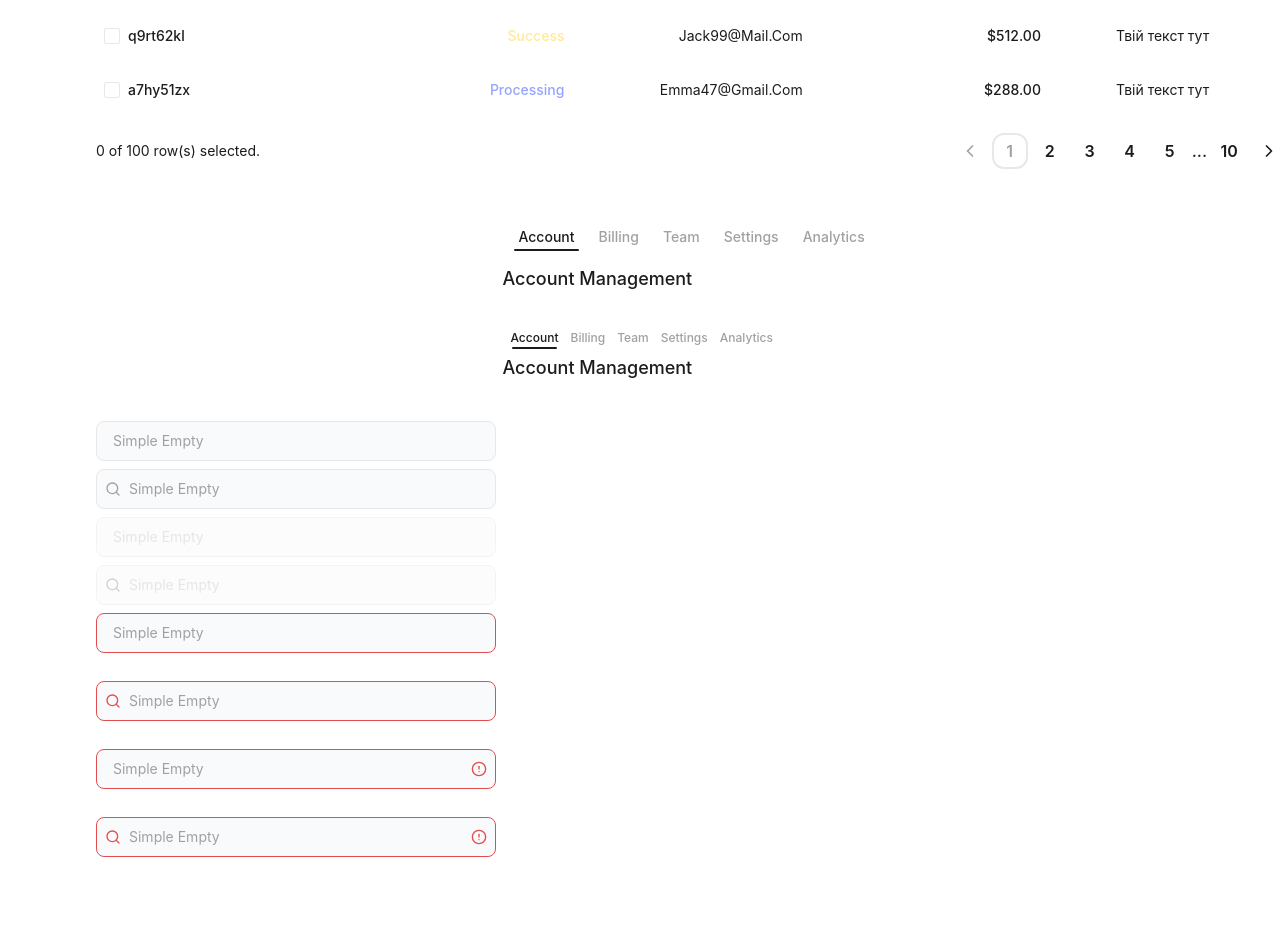
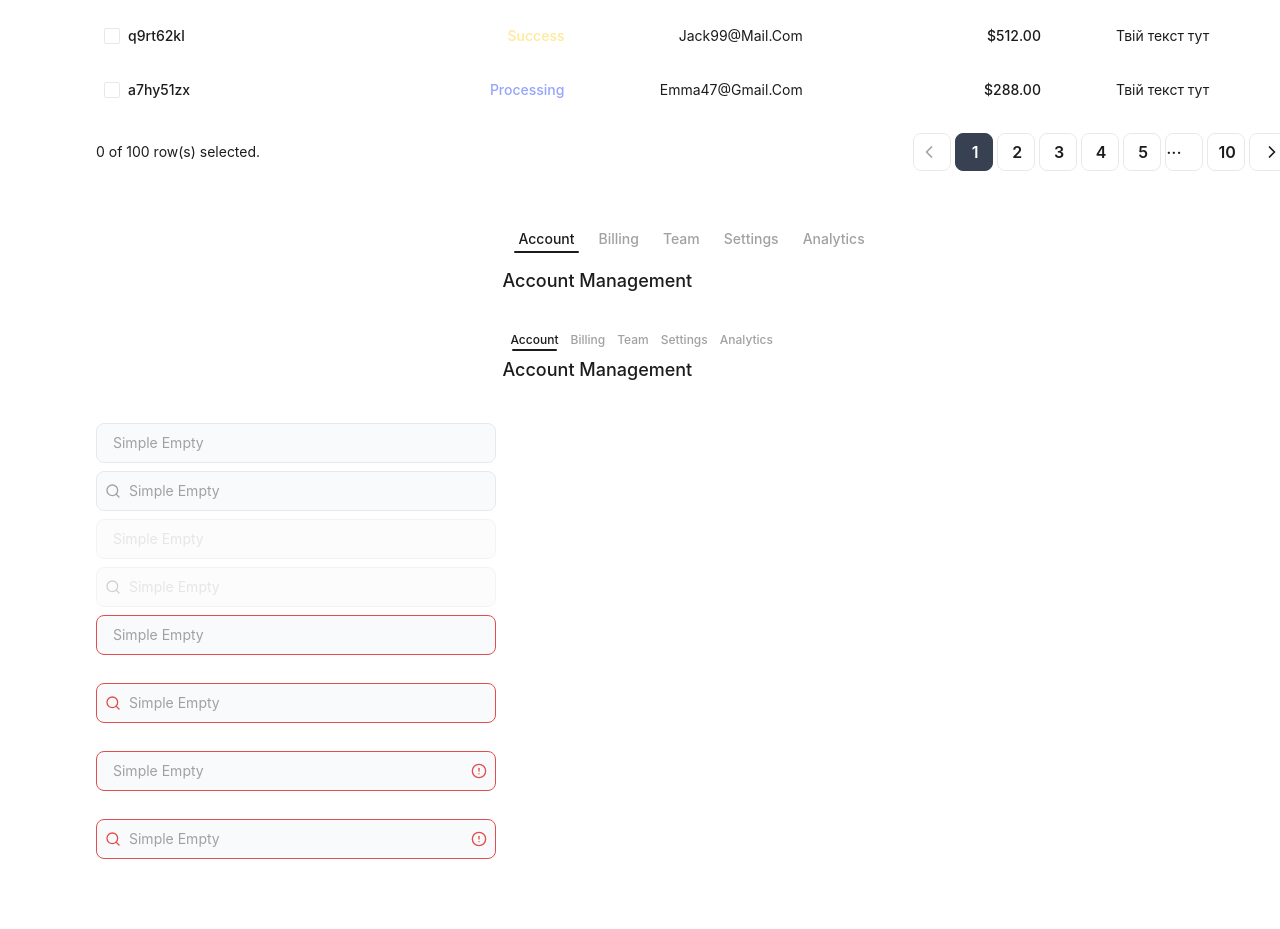
Before and after one commit to San88Francisco/HousesCRM, a Next.js app in the folder client/: page /uikit in a window 1280 px wide. Shown: the part 1900-2829 px from the top of the page. Built offline with nearby package versions, Linux system fonts and the light colour scheme; no server answers; what @react-pdf/renderer would draw is missing.

Commit message:
change pagination styles, added skeleton to performance table, fix pagination rerender

```diff
--- a/client/app/all-apartments/page.tsx
+++ b/client/app/all-apartments/page.tsx
@@ -4,7 +4,6 @@ import { HousesPerformanceAnalytic } from '@/widgets/all-apartments/houses-perfo
 import { PaybackChart } from '@/widgets/all-apartments/payback-chart/PaybackChart';
 import { ChartPieDonutText } from '@/widgets/all-apartments/pie-chart-revenue-distribution';
 
-import { TableComponent } from '@/widgets/uikit/table-component/TableComponent';
 const Page = () => {
   return (
     <div className="flex flex-col gap-7 w-full mb-7">
@@ -14,12 +13,8 @@ const Page = () => {
         <PaybackChart />
       </div>
       <div className="grid grid-cols-1 lg:grid-cols-[4fr_1fr] gap-5 w-full">
-        <TableComponent />
+        <HousesPerformanceAnalytic />
         <CurrencyRevaluationChart />
-      </div>
-
-      <div className="grid grid-cols-1 lg:grid-cols-[4fr_1fr] gap-5 w-full">
-        <HousesPerformanceAnalytic />
       </div>
     </div>
   );
--- a/client/src/hooks/all-apartments/houses-performance-analytic/use-houses-performance.ts
+++ b/client/src/hooks/all-apartments/houses-performance-analytic/use-houses-performance.ts
@@ -1,5 +1,5 @@
+import { useGetHousesAnalyticsQuery, useLazyGetHousesPerformanceQuery } from '@/store/houses-api';
 import { useMemo, useState } from 'react';
-import { useGetHousesAnalyticsQuery, useLazyGetHousesPerformanceQuery } from '@/store/houses-api';
 
 type TriggerArgs = {
   pageIndex: number;
@@ -49,7 +49,7 @@ export const useHousesPerformance = () => {
     trigger,
     pageCount,
 
-    isFetching: activeQuery.isFetching,
+    isLoading: activeQuery.isLoading,
     isError: activeQuery.isError,
     error: activeQuery.error,
 
--- a/client/src/shared/ui/data-table/TablePagination.tsx
+++ b/client/src/shared/ui/data-table/TablePagination.tsx
@@ -1,15 +1,15 @@
+import useVisiblePages from '@/hooks/use-visible-pages';
+import { cn } from '@/shared/utils/cn';
 import { Table } from '@tanstack/react-table';
-import useVisiblePages from '@/hooks/use-visible-pages';
 import {
-  PaginationPrevious,
   Pagination,
   PaginationContent,
   PaginationEllipsis,
   PaginationItem,
   PaginationLink,
   PaginationNext,
+  PaginationPrevious,
 } from '../pagination';
-import { cn } from '@/shared/utils/cn';
 
 type Props<T> = {
   table: Table<T>;
@@ -40,14 +40,21 @@ const TablePagination = <T,>({ table }: Props<T>) => {
               <PaginationEllipsis />
             </PaginationItem>
           ) : (
-            <PaginationItem key={page}>
+            <PaginationItem
+              key={page}
+              className={cn(
+                'cursor-pointer text-text',
+                currentPageIndex === page &&
+                  'bg-gray dark:bg-gray rounded-[8px] text-white border-gray',
+              )}
+            >
               <PaginationLink
-                onClick={() => table.setPageIndex(page)}
+                onClick={() => {
+                  if (currentPageIndex !== page) {
+                    table.setPageIndex(page);
+                  }
+                }}
                 isActive={currentPageIndex === page}
-                className={cn(
-                  'cursor-pointer text-text',
-                  currentPageIndex === page && 'text-muted',
-                )}
               >
                 {page + 1}
               </PaginationLink>
--- a/client/src/shared/ui/pagination.tsx
+++ b/client/src/shared/ui/pagination.tsx
@@ -24,7 +24,16 @@ const PaginationContent = React.forwardRef<HTMLUListElement, React.ComponentProp
 PaginationContent.displayName = 'PaginationContent';
 
 const PaginationItem = React.forwardRef<HTMLLIElement, React.ComponentProps<'li'>>(
-  ({ className, ...props }, ref) => <li ref={ref} className={cn('', className)} {...props} />,
+  ({ className, ...props }, ref) => (
+    <li
+      ref={ref}
+      className={cn(
+        'border-[1px] border-solid rounded-[8px] w-[38px] h-[38px] dark:bg-bg-input',
+        className,
+      )}
+      {...props}
+    />
+  ),
 );
 PaginationItem.displayName = 'PaginationItem';
 
@@ -38,11 +47,11 @@ const PaginationLink = ({ className, isActive, size = 'lg', ...props }: Paginati
     aria-current={isActive ? 'page' : undefined}
     className={cn(
       buttonVariants({
-        variant: isActive ? 'outline' : 'icon',
+        variant: 'icon',
         size,
       }),
       className,
-      'w-[10px] h-[10px] p-4',
+      'w-[100%] h-[100%]',
     )}
     {...props}
   />
--- a/client/src/widgets/all-apartments/houses-performance-analytic/houses-performance-select.tsx
+++ b/client/src/widgets/all-apartments/houses-performance-analytic/houses-performance-select.tsx
@@ -1,4 +1,3 @@
-import { FC } from 'react';
 import {
   Select,
   SelectContent,
@@ -8,6 +7,7 @@ import {
   SelectTrigger,
   SelectValue,
 } from '@/shared/ui/select';
+import { FC } from 'react';
 
 type Props = {
   limit: number;
@@ -28,8 +28,8 @@ export const HousesPerformanceSelect: FC<Props> = ({ limit, setLimit }) => {
 
   return (
     <Select value={`${limit}`} onValueChange={handleOnValueChange}>
-      <SelectTrigger className="w-auto">
-        <SelectValue placeholder="10" className="pl-4" />
+      <SelectTrigger className="w-auto border-[1px] border-solid rounded-[8px] max-h-[38px] flex gap-1">
+        <SelectValue placeholder={`${limit}`} className="pl-10" />
       </SelectTrigger>
       <SelectContent>
         <SelectGroup>
--- a/client/src/widgets/all-apartments/houses-performance-analytic/houses-performance-table.tsx
+++ b/client/src/widgets/all-apartments/houses-performance-analytic/houses-performance-table.tsx
@@ -42,7 +42,7 @@ export const HousesPerformanceTable = <T,>({ table, limit, setLimit }: Props<T>)
       </Table>
 
       <div className="mt-4 w-full flex justify-end">
-        <div className="ml-auto flex">
+        <div className="ml-auto flex gap-1">
           <HousesPerformanceSelect limit={limit} setLimit={setLimit} />
           <TablePagination table={table} />
         </div>
--- a/client/src/widgets/all-apartments/houses-performance-analytic/index.tsx
+++ b/client/src/widgets/all-apartments/houses-performance-analytic/index.tsx
@@ -1,10 +1,11 @@
 'use client';
 import { EmptyState } from '@/components/chart-states/EmptyState';
 import { ErrorState } from '@/components/chart-states/ErrorState';
-import { LoadingState } from '@/components/chart-states/LoadingState';
+// import { LoadingState } from '@/components/chart-states/LoadingState';
 import { HousesPerformanceTableColumns } from '@/constants/apartment/houses-performance-analytic';
 import { useHousesPerformance } from '@/hooks/all-apartments/houses-performance-analytic/use-houses-performance';
 import { Card, CardContent, CardHeader, CardTitle } from '@/shared/ui/card';
+import { HousesPerformanceTableSkeleton } from '@/widgets/skeletons/table-skeleton';
 import { getCoreRowModel, useReactTable } from '@tanstack/react-table';
 import { useEffect, useState } from 'react';
 import { HousesPerformanceTable } from './houses-performance-table';
@@ -15,7 +16,7 @@ export const HousesPerformanceAnalytic = () => {
   const [pageIndex, setPageIndex] = useState<number>(0);
   const [limit, setLimit] = useState<number>(PAGE_SIZE);
 
-  const { data, trigger, pageCount, isFetching, isError, error, isEmpty } = useHousesPerformance();
+  const { data, trigger, pageCount, isLoading, isError, error, isEmpty } = useHousesPerformance();
 
   useEffect(() => {
     setPageIndex(0);
@@ -24,7 +25,7 @@ export const HousesPerformanceAnalytic = () => {
       pageIndex: 0,
       pageSize: limit,
     });
-  }, [trigger, limit]);
+  }, [limit]);
 
   const table = useReactTable({
     data: data ?? [],
@@ -55,7 +56,7 @@ export const HousesPerformanceAnalytic = () => {
     getCoreRowModel: getCoreRowModel(),
   });
 
-  if (isFetching) return <LoadingState className="w-full" />;
+  if (isLoading) return <HousesPerformanceTableSkeleton rows={limit} />;
 
   if (isError) return <ErrorState className="w-full" error={error} />;
 
--- /dev/null
+++ b/client/src/widgets/skeletons/table-skeleton/index.tsx
@@ -0,0 +1,70 @@
+import { Card, CardContent, CardHeader, CardTitle } from '@/shared/ui/card';
+import { Skeleton } from '@/shared/ui/skeleton';
+import { Table, TableBody, TableCell, TableHead, TableHeader, TableRow } from '@/shared/ui/table';
+import { cn } from '@/shared/utils/cn';
+
+type Props = {
+  rows?: number;
+};
+
+const tableGrid =
+  'grid grid-cols-4 [&>*]:flex [&>*]:items-center [&>*:first-child]:justify-start [&>*:not(:first-child):not(:last-child)]:justify-center [&>*:last-child]:justify-end';
+
+export const HousesPerformanceTableSkeleton = ({ rows = 10 }: Props) => {
+  return (
+    <Card>
+      <CardHeader>
+        <CardTitle>
+          <Skeleton className="h-6 w-56" />
+        </CardTitle>
+      </CardHeader>
+
+      <CardContent>
+        <Table>
+          <TableHeader>
+            <TableRow className={cn(tableGrid)}>
+              <TableHead>
+                <Skeleton className="h-4 w-28" />
+              </TableHead>
+              <TableHead>
+                <Skeleton className="h-4 w-20" />
+              </TableHead>
+              <TableHead>
+                <Skeleton className="h-4 w-24" />
+              </TableHead>
+              <TableHead>
+                <Skeleton className="h-4 w-28" />
+              </TableHead>
+            </TableRow>
+          </TableHeader>
+
+          <TableBody>
+            {Array.from({ length: rows }).map((_, index) => (
+              <TableRow key={index} className={cn(tableGrid)}>
+                <TableCell>
+                  <Skeleton className="h-4 w-36" />
+                </TableCell>
+                <TableCell>
+                  <Skeleton className="h-4 w-8" />
+                </TableCell>
+                <TableCell>
+                  <Skeleton className="h-4 w-24" />
+                </TableCell>
+                <TableCell>
+                  <Skeleton className="h-4 w-20" />
+                </TableCell>
+              </TableRow>
+            ))}
+          </TableBody>
+        </Table>
+
+        <div className="mt-4 w-full flex justify-end">
+          <div className="ml-auto flex gap-1">
+            <Skeleton className="h-9 w-16" />
+            <Skeleton className="h-9 w-28" />
+          </div>
+        </div>
+      </CardContent>
+    </Card>
+  );
+};
--- a/client/tsconfig.json
+++ b/client/tsconfig.json
@@ -11,7 +11,7 @@
     "moduleResolution": "bundler",
     "resolveJsonModule": true,
     "isolatedModules": true,
-    "jsx": "react-jsx",
+    "jsx": "preserve",
     "incremental": true,
     "baseUrl": ".",
     "paths": {
@@ -33,7 +33,8 @@
     ".storybook/**/*.ts",
     ".storybook/**/*.tsx",
     "src/store/contracts.apits",
-    ".next/dev/types/**/*.ts"
+    ".next/dev/types/**/*.ts",
+    "src/widgets/skeletons/table-skeleton/index.tsx"
   ],
   "exclude": ["node_modules"]
 }
```
